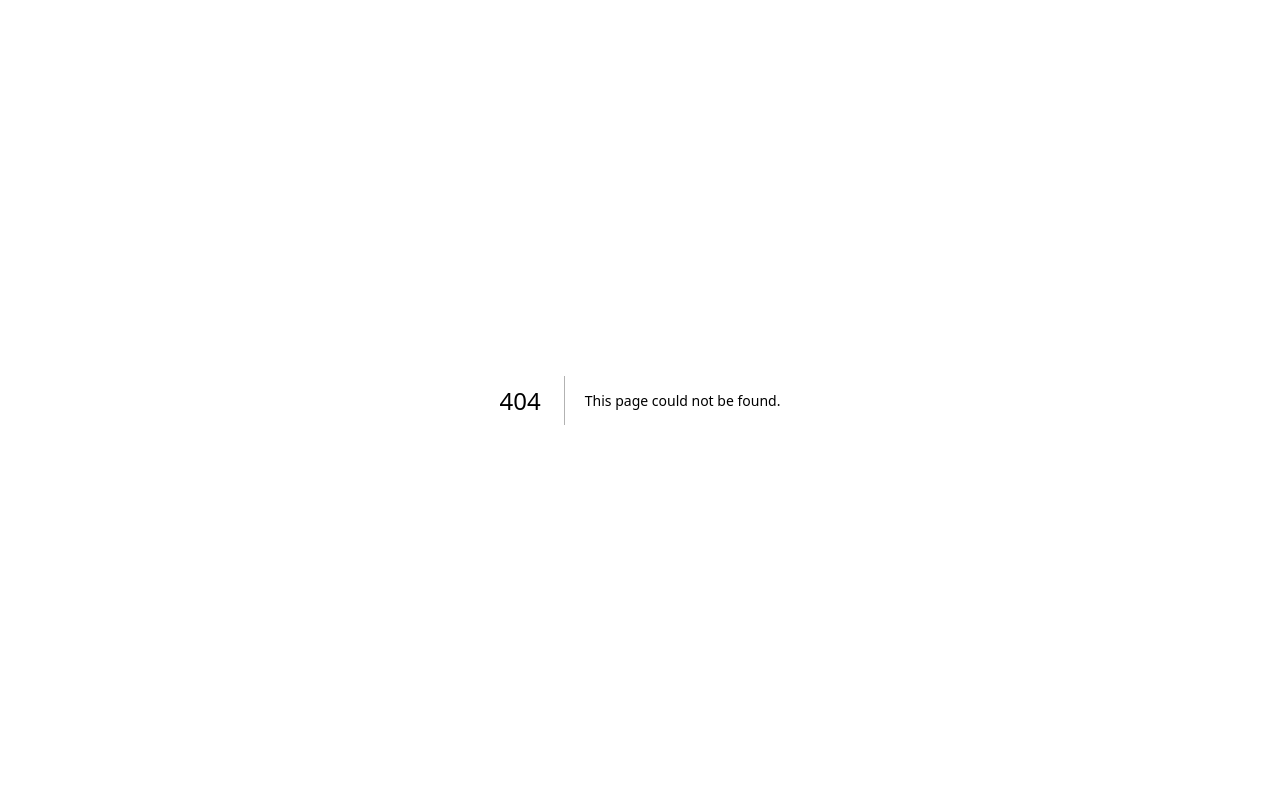
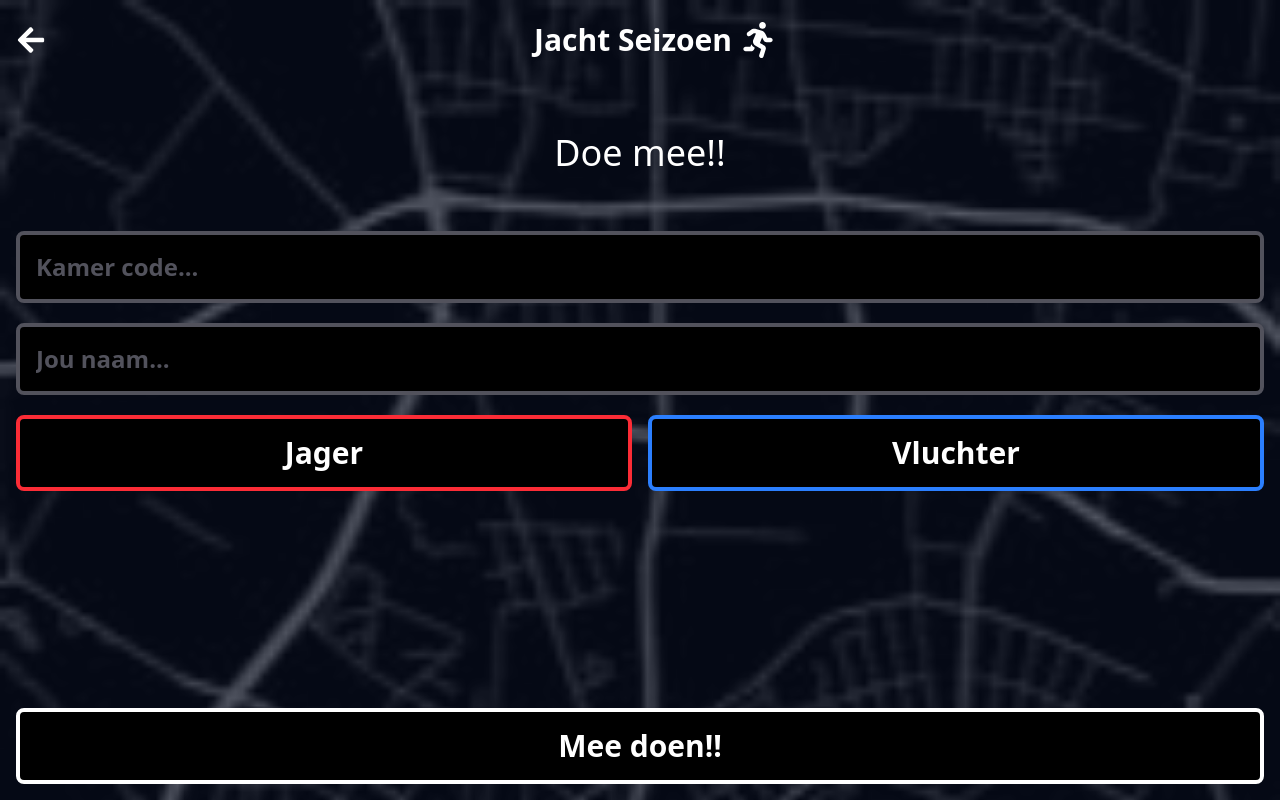
Before and after one commit to Butch-Smith/Jacht-Seizoen, a Next.js app in the folder jacht-seizoen/: page /JoinScreen in a window 1280 px wide. Before the commit this address had no page. Built offline with nearby package versions, Linux system fonts and the light colour scheme.

Commit message:
pages... find them...

```diff
--- a/jacht-seizoen/src/app/CreateRoom/page.jsx
+++ b/jacht-seizoen/src/app/CreateRoom/page.jsx
@@ -8,7 +8,7 @@ import BackButton from "../components/BackButton";
 const CreateRoom = () => {
     return (
         <ScreenMain>
-            <BackButton></BackButton>
+            <BackButton />
             <header className="w-full h-1/10 flex justify-center items-start">
                 <h1 className="text-white text-4xl">Maak een kamer</h1>
             </header>
--- /dev/null
+++ b/jacht-seizoen/src/app/JoinScreen/page.jsx
@@ -0,0 +1,30 @@
+"use client"
+import { useState } from "react";
+import BackButton from "../components/BackButton";
+import ScreenMain from "../components/ScreenMain";
+import Link from "next/link";
+
+const JoinScreen = () => {
+    const [playerRole, setPlayerRole] = useState("")
+    return (
+        <ScreenMain>
+            <BackButton />
+            <section className="w-full h-9/10">
+                <section className="p-4 h-full flex items-center flex-col gap-5">
+                    <header className="flex items-center justify-center h-1/6">
+                        <h1 className="text-4xl text-white">Doe mee!!</h1>
+                    </header>
+                    <input className="p-4 border-4 rounded-lg border-zinc-600 text-2xl font-bold bg-black text-white placeholder-zinc-600 w-full" type="text" placeholder="Kamer code..." />
+                    <input className="p-4 border-4 rounded-lg border-zinc-600 text-2xl font-bold bg-black text-white placeholder-zinc-600 w-full" type="text" placeholder="Jou naam..." />
+                    <div className="flex w-full justify-center gap-4">
+                        <button onClick={() => setPlayerRole("hunter")} className="flex border-4 border-red-500 rounded-lg bg-black text-white font-bold text-3xl flex-1 p-4 justify-center">Jager</button>
+                        <button onClick={() => setPlayerRole("target")} className="flex border-4 border-blue-500 rounded-lg bg-black text-white font-bold text-3xl flex-1 p-4 justify-center">Vluchter</button>
+                    </div>
+                    <Link style={{borderColor: playerRole == "hunter" && "#ef4444" || playerRole == "target" && "#3b82f6"}} className="w-full p-4 mt-auto bg-black text-center rounded-lg border-4 text-3xl font-bold text-white" href="/">Mee doen!!</Link>
+                </section>
+            </section>
+        </ScreenMain>
+    );
+}
+
+export default JoinScreen;
--- a/jacht-seizoen/src/app/page.jsx
+++ b/jacht-seizoen/src/app/page.jsx
@@ -11,7 +11,7 @@ export default function Home() {
           <h1 className="text-5xl text-white">Jacht Seizoen</h1>
         </header>
         <section className="flex flex-1 px-6 pt-4 flex-col justify-start gap-6">
-          <Link href="./InfoScreen" className="w-full bg-black p-4 text-white text-3xl font-bold border-4 border-blue-500 rounded-md">Mee doen</Link>
+          <Link href="./JoinScreen" className="w-full bg-black p-4 text-white text-3xl font-bold border-4 border-blue-500 rounded-md">Mee doen</Link>
           <Link href="./CreateRoom" className="w-full bg-black p-4 text-white text-3xl font-bold border-4 border-red-500 rounded-md">Kamer maken</Link>
           <Link href="./InfoScreen" className="w-full bg-black p-4 text-white text-3xl font-bold border-4 border-green-500 rounded-md">Over spel</Link>
         </section>
```
